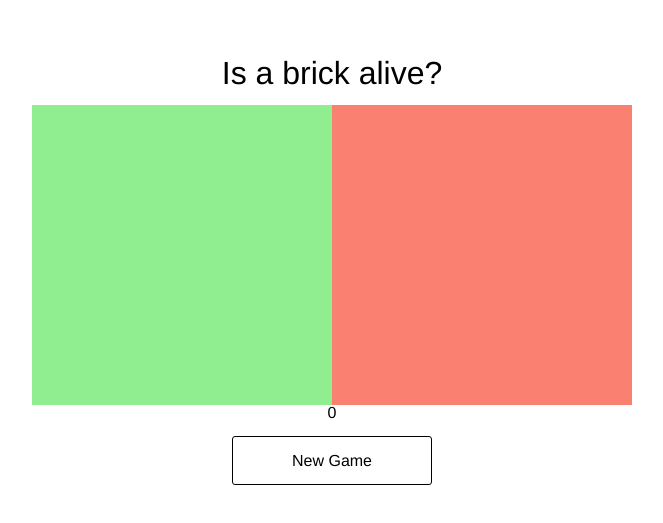
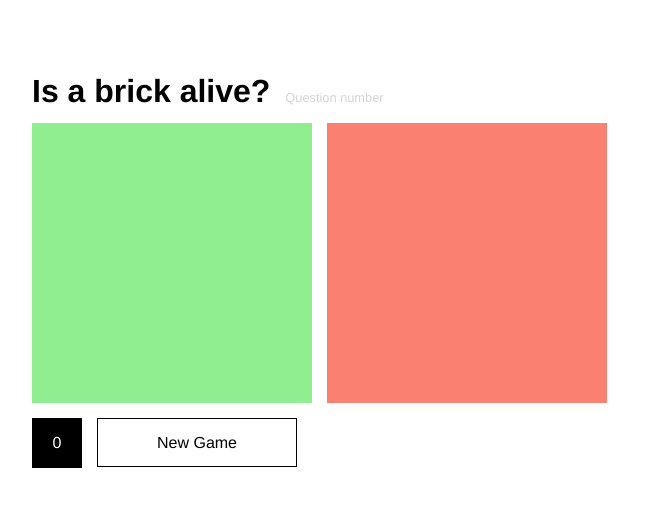
Before and after one commit to raaar/quiz, a website: page index.html in a window 1280 px wide. Shown: the part 119-642 px from the top of the page, without its empty margins (308-971 px from the left). Drawn offline with Linux system fonts and the light colour scheme.

Commit message:
01.03: Grunt

```diff
--- a/index.html
+++ b/index.html
@@ -9,7 +9,9 @@
 
 
 <div class="row">
-	<h3 id="question"></h3>
+	<header>
+		<h3><span id="question"></span><small>Question number</small></h3>
+	</header>
 	<div id="true" class="box"></div>
 	<div id="false" class="box"></div>
 	<p id="scoreDispley" class="score"></p>
--- a/sass/style.scss
+++ b/sass/style.scss
@@ -15,6 +15,14 @@ $sans: helvetica, arial, sans-serif;
 	h3 {
 		font-size: 2rem;
 		margin: 0rem 0 1rem;
+		font-weight: 700;
+		text-align: left;
+		small {
+			font-size: 40%;
+			color: lightgrey;
+			font-weight: 100;
+			margin-left: 15px;
+		}
 	}
 	h1,h2,h3,p {
 		font-family: helvetica, arial, sans-serif;
@@ -31,19 +39,28 @@ $sans: helvetica, arial, sans-serif;
 		width: 600px;
 		position: relative;
 		margin: -20px auto 0;
-		text-align: center;
 	}
 	.box {
-		width: 300px;
-		height: 300px;
+		width: 280px;
+		height: 280px;
 		float: left;
 		cursor: pointer;
+		margin-right: 15px;
 	}
+
 	#true {
 		background: lightgreen;
+		@include transition(0.2s all);
+		&:hover {
+			background: green;
+		}
 	}
 	#false {
 		background: salmon;
+		@include transition(0.2s all);
+		&:hover {
+			background: red;
+		}
 	}
 
 	.hide {
@@ -58,18 +75,30 @@ $sans: helvetica, arial, sans-serif;
 	border: 1px solid black;
 	clear: both;
 	margin: 15px auto 0;
-		//text-transform: uppercase;
 	font-size: 1rem;
 	font-family: $sans;
 	@include transition(0.3s all);
-		@include border-radius(3px);
 		&:hover {
-			background-color: purple;
-			border-color: purple;
+			background-color: black;
+			border-color: black;
 			color: white;
 		}
 }
 
+.score {
+	margin-top: 15px;
+	margin-right: 15px;
+	padding: 10px;
+	background: black;
+	color: white;
+	width: 30px;
+	height: 30px;
+	display: block;
+	overflow: hidden;
+	text-align: center;
+	line-height: 30px;
+	float: left;
+}
 
 .modal {
 	position: fixed;
@@ -110,3 +139,22 @@ $sans: helvetica, arial, sans-serif;
 		color: white;
 	}
 }
+
+
+/*
+
+					 __________
+					/\         \
+				   /  \			\
+				  /    \         \
+				 /      \         \
+				/        \         \
+	  		   /          \         \
+			  /     /\     \         \
+			 /     /  \     \_________\
+			/ 	   \  /     /         /
+           /	    \/     /
+          /               /_________/
+               /\        /
+
+*/
```
Also changed, not shown: css/style.css. Lines whose indentation alone changed are shown as unchanged.
